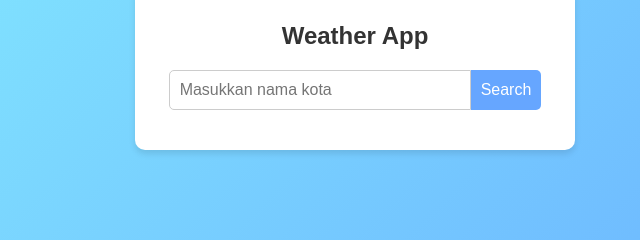
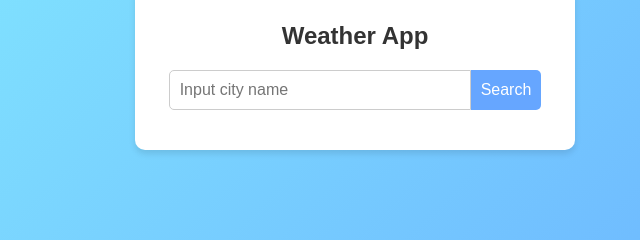
Before and after one commit to UrvShadow/weather-app, a plain HTML site: page index.html in a window 1280 px wide. Shown: the part 332-572 px from the top of the page, 285-925 px from the left. Drawn offline with Linux system fonts and the light colour scheme.

Commit message:
Update index.html

```diff
--- a/index.html
+++ b/index.html
@@ -10,7 +10,7 @@
     <div class="container">
         <h1>Weather App</h1>
         <div class="input-group">
-            <input type="text" id="city" placeholder="Masukkan nama kota" autocomplete="off" />
+            <input type="text" id="city" placeholder="Input city name" autocomplete="off" />
             <button id="getWeather" type="button">Search</button>
         </div>
         <div id="weather" class="hidden">
```
